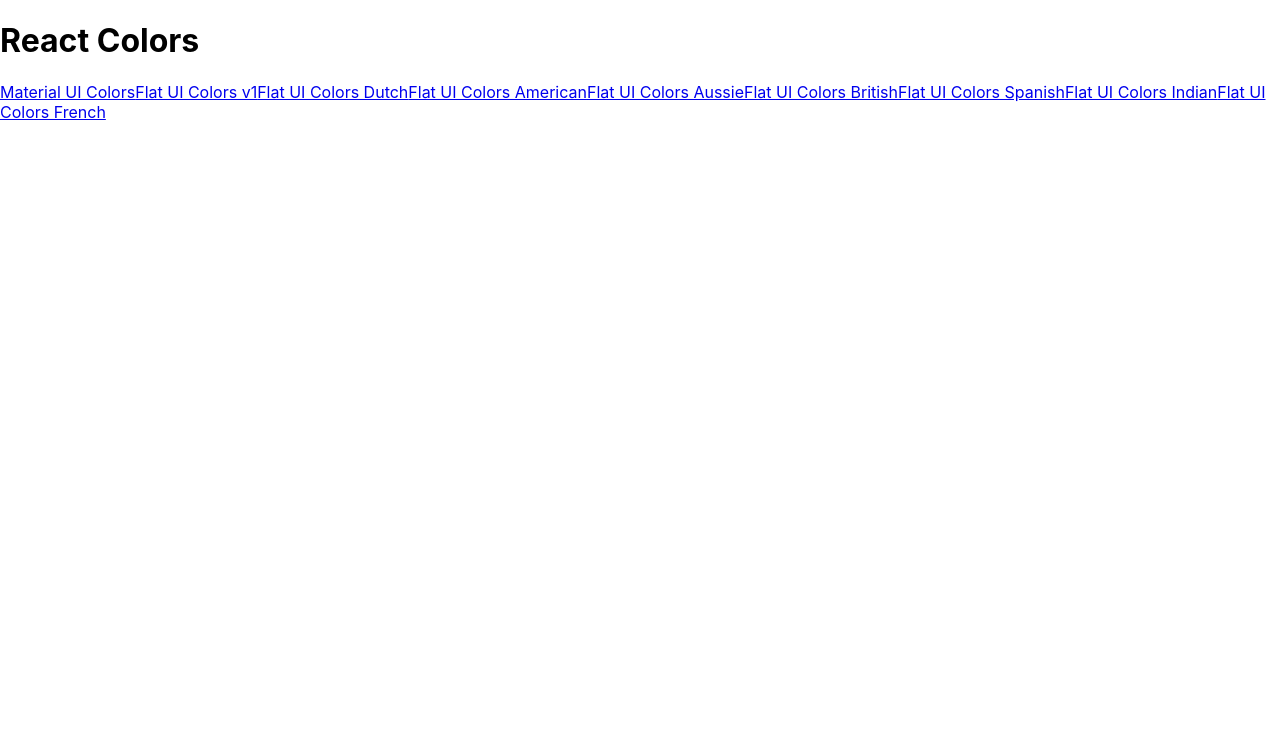
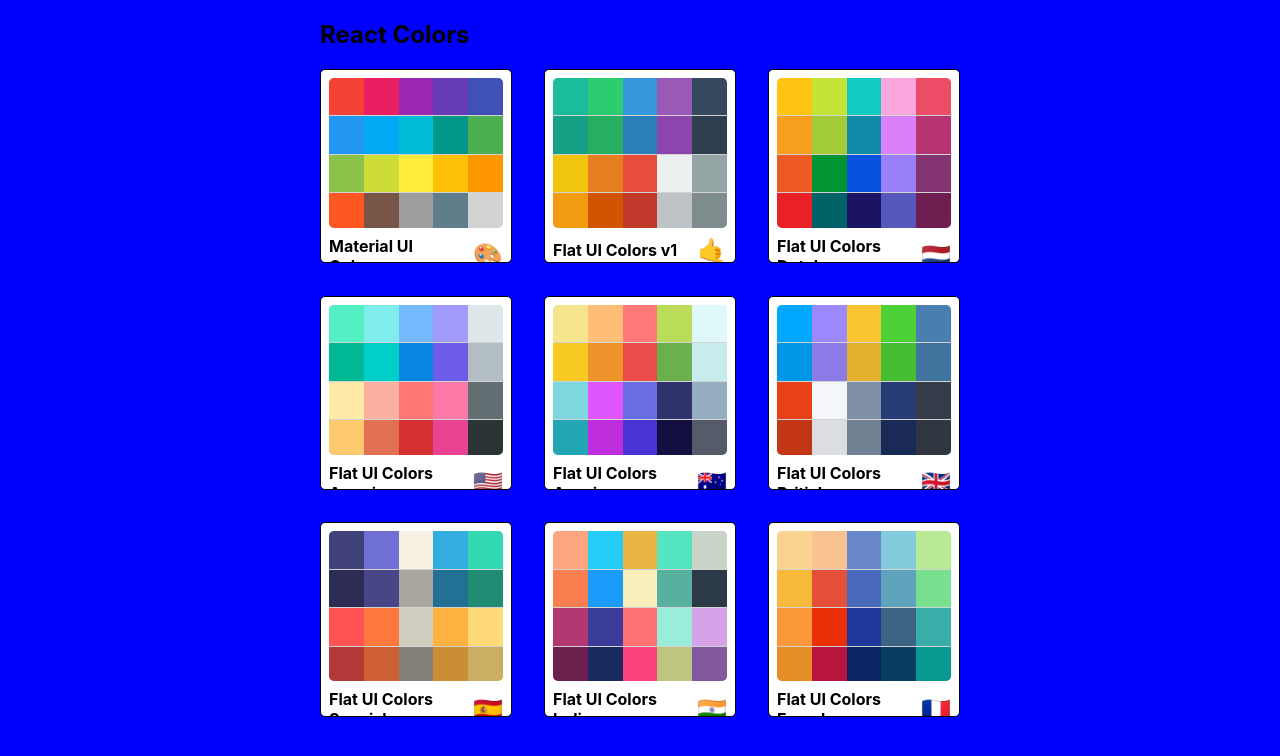
Before and after one commit to CooperM93/Color-Picker, a React (Create React App) app: page / in a window 1280 px wide. Shown: the top 756 px of the page. Built offline with nearby package versions, Linux system fonts and the light colour scheme.

Commit message:
Styled MiniPalette and PaletteList (home page)

```diff
--- a/package.json
+++ b/package.json
@@ -5,6 +5,7 @@
   "dependencies": {
     "@material-ui/core": "^4.5.0",
     "@material-ui/icons": "^4.4.3",
+    "@material-ui/styles": "^4.5.0",
     "chroma-js": "^2.0.6",
     "rc-slider": "^8.7.1",
     "react": "^16.10.1",
--- /dev/null
+++ b/src/MiniPalette.js
@@ -0,0 +1,66 @@
+import React from 'react';
+import { withStyles } from "@material-ui/styles";
+
+const styles = {
+    root: {
+        backgroundColor: "white",
+        border: "1px solid black",
+        borderRadius: "5px",
+        padding: "0.5rem",
+        position: "relative",
+        overflow: "hidden",
+        "& hover": {
+            cursor: "pointer"
+        }
+    },
+    colors: {
+        height: "150px",
+        width: "100%",
+        borderRadius: "5px",
+        backgroundColor: "lightgrey",
+        overflow: "hidden"
+    },
+    title: {
+        display: "flex",
+        justifyContent: "space-between",
+        alignItems: "center",
+        margin: "0",
+        color: "black",
+        paddingTop: "0.5rem",
+        fontSize: "1rem",
+        position: "relative"
+    },
+    emoji: {
+        marginLeft: "0.5rem",
+        fontSize: "1.5rem"
+    },
+    miniColor: {
+        height: "25%",
+        width: "20%",
+        display: "inline-block",
+        margin: "0 auto",
+        position: "relative",
+        marginBottom: "-3px"
+    }
+}
+
+function MiniPalette(props){
+    const { classes, paletteName, emoji, colors } = props;
+    const miniColorBoxes = colors.map( color => (
+        <div
+            className={classes.miniColor}
+            style={{backgroundColor: color.color}}
+            key={color.name}
+            />
+    ))
+    return (
+        <div className={classes.root}>
+            <div className={classes.colors}>
+                {miniColorBoxes}
+            </div>
+            <h5 className={classes.title}>{paletteName} <span className={classes.emoji}>{emoji}</span></h5>
+        </div>
+    );
+}
+
+export default withStyles(styles)(MiniPalette);
--- a/src/PaletteList.js
+++ b/src/PaletteList.js
@@ -1,17 +1,56 @@
 import React, { Component } from 'react';
-import { Link } from 'react-router-dom'
+import { Link } from 'react-router-dom';
+import MiniPalette from './MiniPalette';
+import { withStyles } from "@material-ui/styles";
+
+const styles = {
+    root: {
+        backgroundColor: "blue",
+        height: "100vh",
+        display: "flex",
+        alignItems: "flex-start",
+        justifyContent: "center"
+    },
+    container: {
+        width: "50%",
+        display: "flex",
+        alignItems: "flex-start",
+        flexDirection: "column",
+        flexWrap: "wrap"
+    },
+    nav: {
+        display: "flex",
+        width: "100%",
+        justifyContent: "space-between"
+    },
+    palettes: {
+        boxSizing: "border-box",
+        width: "100%",
+        display: "grid",
+        gridTemplateColumns: "repeat(3, 30%)",
+        gridGap: "5%"
+    }
+}
 
 class PaletteList extends Component {
     render() {
+        const { palettes, classes } = this.props
         return (
-            <div>
-                <h1>React Colors</h1>
-                {this.props.palettes.map(palette => (
-                    <Link to={`/palette/${palette.id}`}>{palette.paletteName}</Link>
-                ))}
+            <div className={classes.root}>
+                <div className={classes.container}>
+                    <nav className={classes.nav}>
+                        <h1>React Colors</h1>
+                    </nav>
+                    <div className={classes.palettes}>
+                        {palettes.map(palette => (
+                            <MiniPalette {...palette} />
+                        ))}
+                    </div>
+                </div>
+
             </div>
         )
     }
 }
 
-export default PaletteList;
+export default withStyles(styles)(PaletteList);
```
